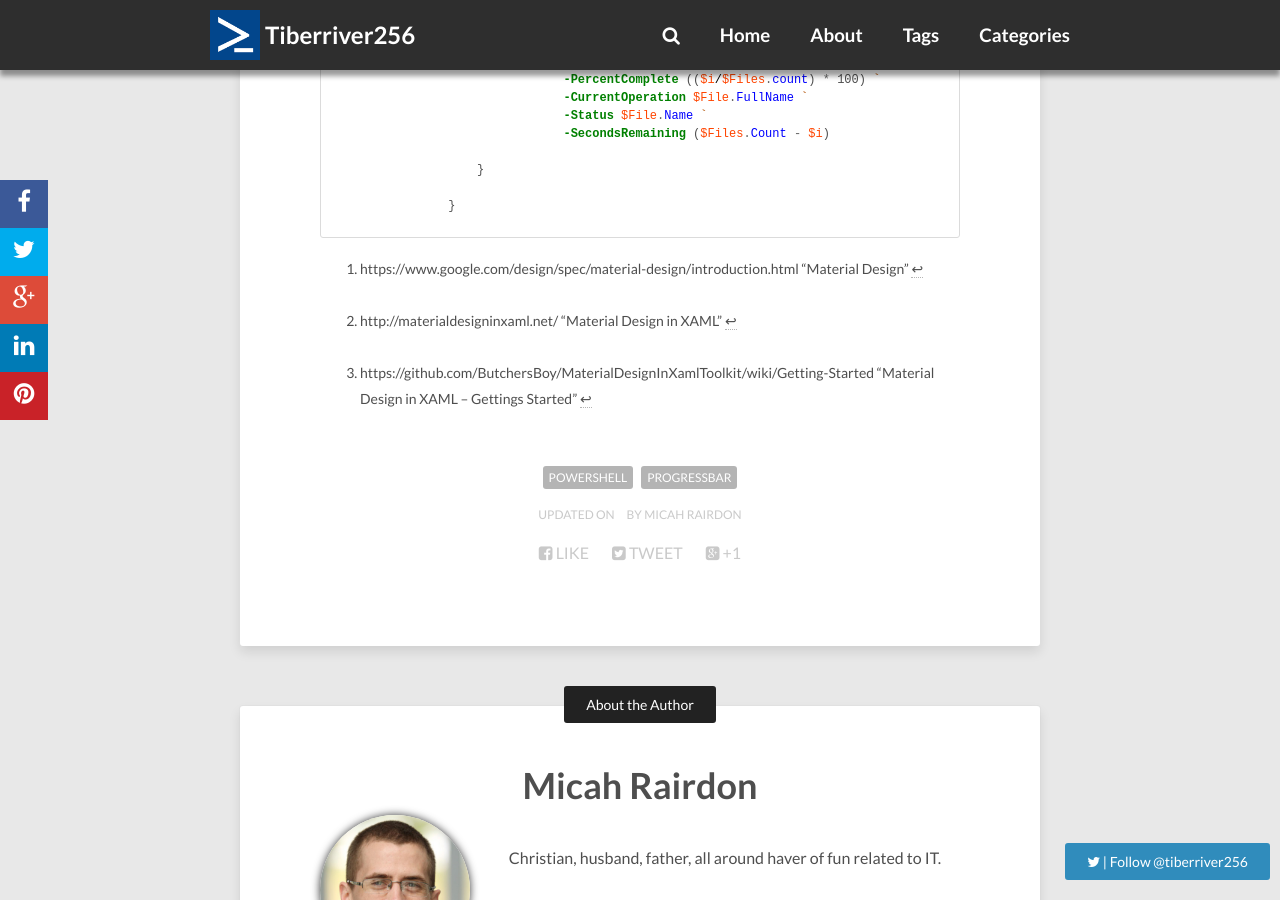
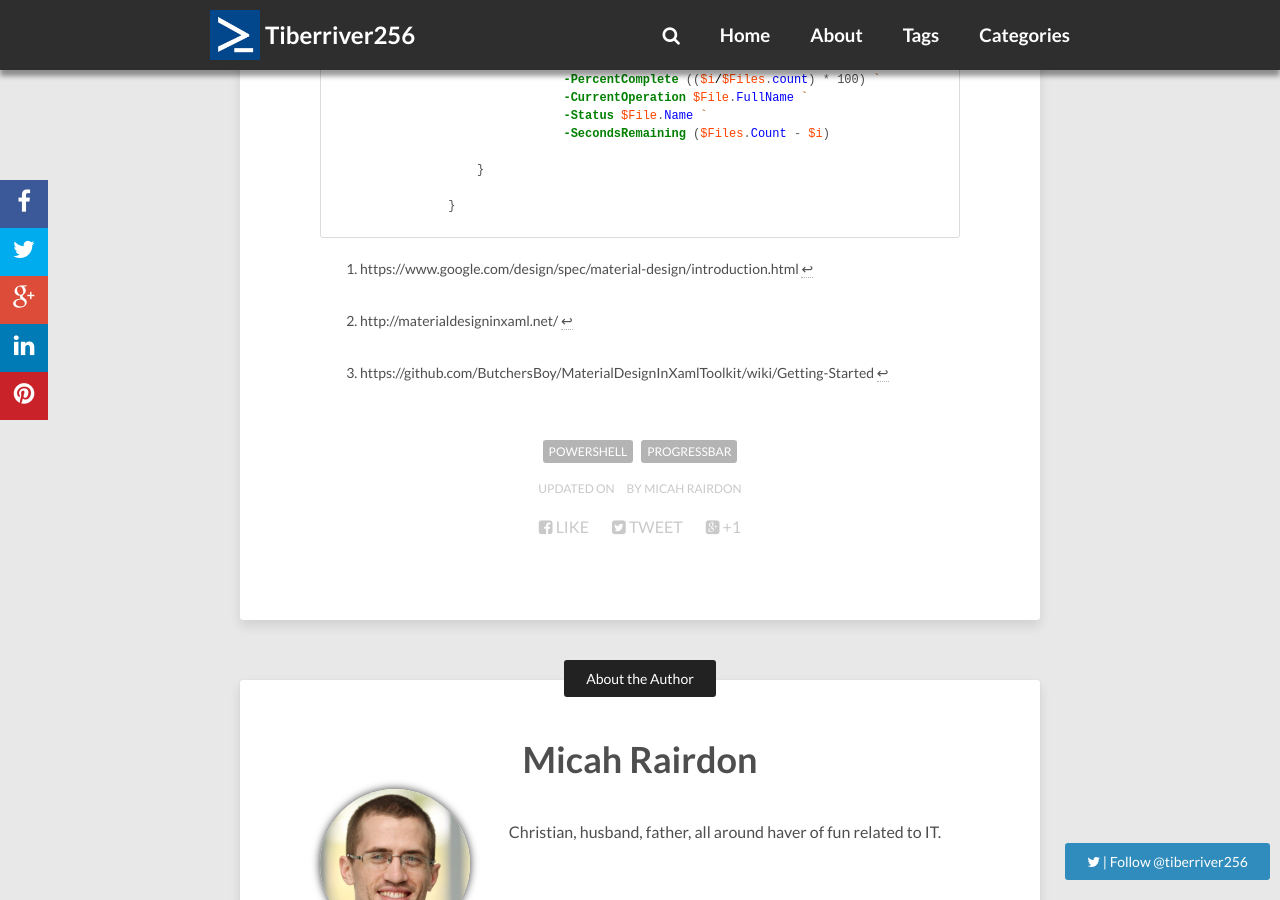
Before and after one commit to Tiberriver256/Tiberriver256.GitHub.io, a Jekyll site: the page built from _posts/2015-12-18-PowerShellProgress-Pt4.md, in a window 1280 px wide and 900 px high, scrolled down 6451 px. Built offline with Jekyll 4.4.1, drawn with Linux system fonts in a browser that asks for light colours; nearby versions of some CDN libraries; comment, search, counter and statistics services are not loaded.

Commit message:
Update 2015-12-18-PowerShellProgress-Pt4.md

```diff
--- a/_posts/2015-12-18-PowerShellProgress-Pt4.md
+++ b/_posts/2015-12-18-PowerShellProgress-Pt4.md
@@ -26,8 +26,8 @@ Does this mean I made my own XAML templates? Heck no. There are free ones out th
 
 If you have not heard of Material Design yet, it is a design spec published by Google you can read about here[^1]. Basically Google sharing with us lower peeps what good looks like. Let's take a look and see what it takes to apply ButchersBoy's Material Design in XAML Toolkit[^2] to our progressbar.
 
-[^1]: https://www.google.com/design/spec/material-design/introduction.html "Material Design"
-[^2]: http://materialdesigninxaml.net/        "Material Design in XAML"
+[^1]: https://www.google.com/design/spec/material-design/introduction.html
+[^2]: http://materialdesigninxaml.net/
 
 ## Adding in the magic
 
@@ -46,7 +46,7 @@ Import-Module .\src\MaterialDesignThemes.Wpf.dll -ErrorAction Stop
 
 Now, per ButchersBoy's getting started guide[^3], we need to add the proper resource dictionaries to our prior XAML code. Resource dictionaries, in case you haven't read the MSDN article above (*and you should*), are similar to css libraries in my mind. They hold the magic styling sauce for your XAML GUI.
 
-[^3]: https://github.com/ButchersBoy/MaterialDesignInXamlToolkit/wiki/Getting-Started "Material Design in XAML -- Gettings Started"
+[^3]: https://github.com/ButchersBoy/MaterialDesignInXamlToolkit/wiki/Getting-Started
 
 Since my top level element is Window, I want to add the resource dictionaries into the following XML block:
 
```
